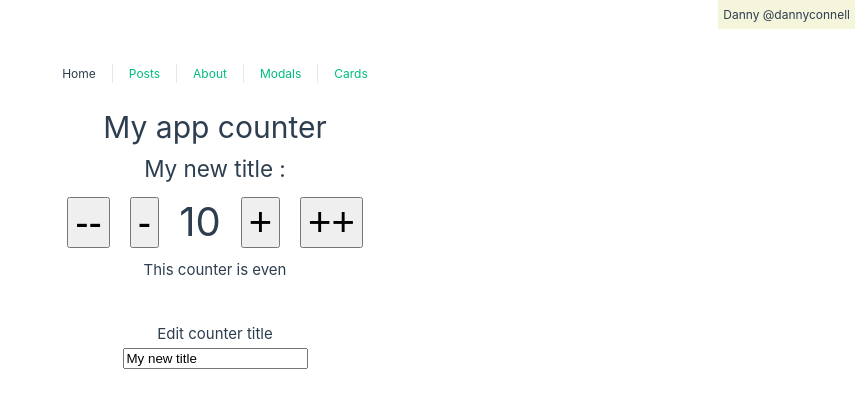
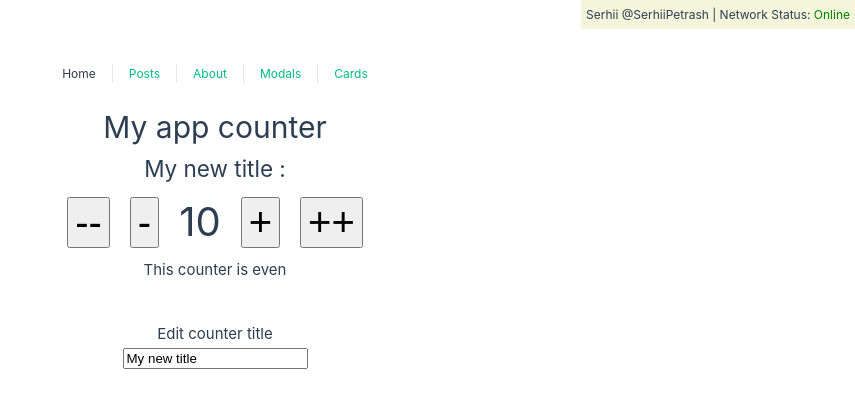
Before and after one commit to serhiipetrash/learn-vue3, a Vue app: page / in a window 1280 px wide. Shown: the top 408 px of the page, without its empty margins (425-1280 px from the left). Built offline with nearby package versions, Linux system fonts and the light colour scheme.

Commit message:
add VueUse to project

```diff
--- a/package.json
+++ b/package.json
@@ -7,6 +7,7 @@
     "preview": "vite preview --port 4173"
   },
   "dependencies": {
+    "@vueuse/core": "^9.2.0",
     "pinia": "^2.0.21",
     "vue": "^3.2.38",
     "vue-router": "^4.1.5"
--- a/src/App.vue
+++ b/src/App.vue
@@ -2,7 +2,11 @@
 
 <template>
   <div class="user-data">
-    {{ userData.name }} @{{ userData.username }}
+    {{ userData.name }} @{{ userData.username }} |
+    Network Status:
+    <span :style="{ color: online ? 'green' : 'red' }">
+      {{ online ? 'Online' : 'Offline' }}
+    </span>
   </div>
 
   <nav>
@@ -17,16 +21,14 @@
 </template>
 
 <script setup>
-/*
-  imports
-*/
 import { reactive, provide } from 'vue'
-/*
-  user data
-*/
+import { useOnline } from '@vueuse/core'
+
+const online = useOnline()
+
 const userData = reactive({
-  name: 'Danny',
-  username: 'dannyconnell'
+  name: 'Serhii',
+  username: 'SerhiiPetrash'
 })
 const userProfile = reactive({
   name: 'Serhii',
```
Also changed, not shown: 1 other file (tests, documents, lock files or other folders).
